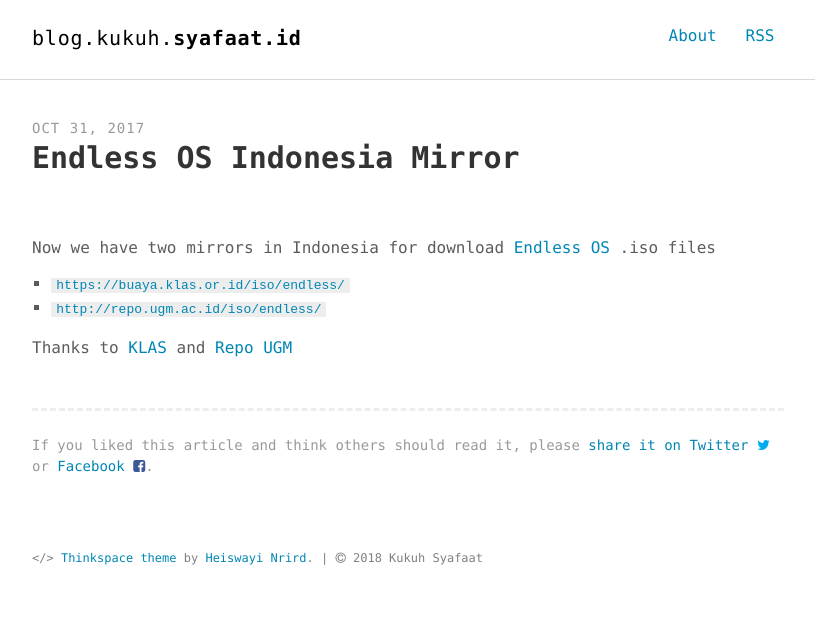
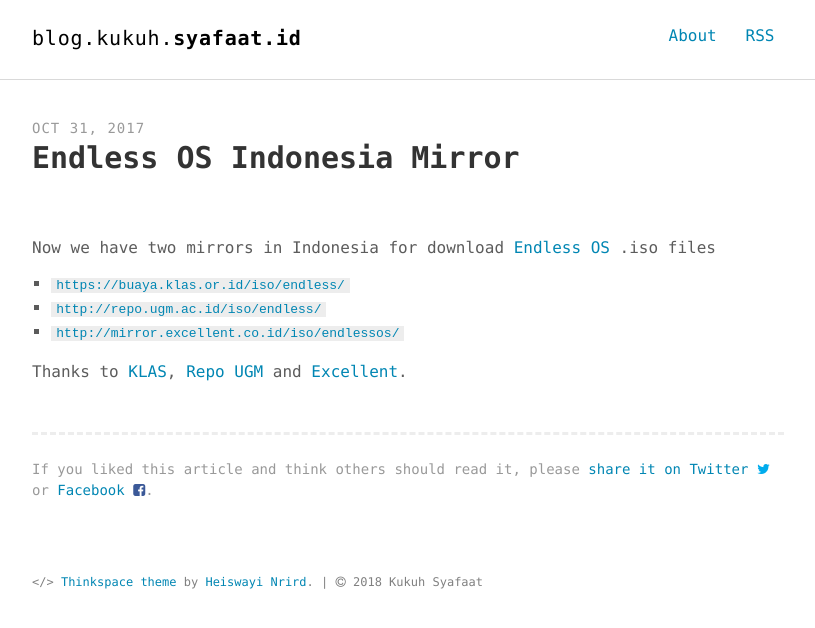
Before and after one commit to cho2/cho2.github.io, a Jekyll site: the page built from _posts/2017-10-31-Endless-OS-Indonesia-mirror.md, in a window 1280 px wide. Shown: the top 628 px of the page, without its empty margins (232-1047 px from the left). Built offline with Jekyll 4.4.1, drawn with Linux system fonts in a browser that asks for light colours.

Commit message:
fix post

```diff
--- a/_posts/2017-10-31-Endless-OS-Indonesia-mirror.md
+++ b/_posts/2017-10-31-Endless-OS-Indonesia-mirror.md
@@ -10,5 +10,6 @@ Now we have two mirrors in Indonesia for download [Endless OS](https://endlessos
 
 * [`https://buaya.klas.or.id/iso/endless/`](https://buaya.klas.or.id/iso/endless/)
 * [`http://repo.ugm.ac.id/iso/endless/`](http://repo.ugm.ac.id/iso/endless/)
+* [`http://mirror.excellent.co.id/iso/endlessos/`](http://mirror.excellent.co.id/iso/endlessos/)
 
-Thanks to [KLAS](https://klas.or.id/) and [Repo UGM](http://repo.ugm.ac.id/)
+Thanks to [KLAS](https://klas.or.id/), [Repo UGM](http://repo.ugm.ac.id/) and [Excellent](https://www.excellent.co.id/).
```
